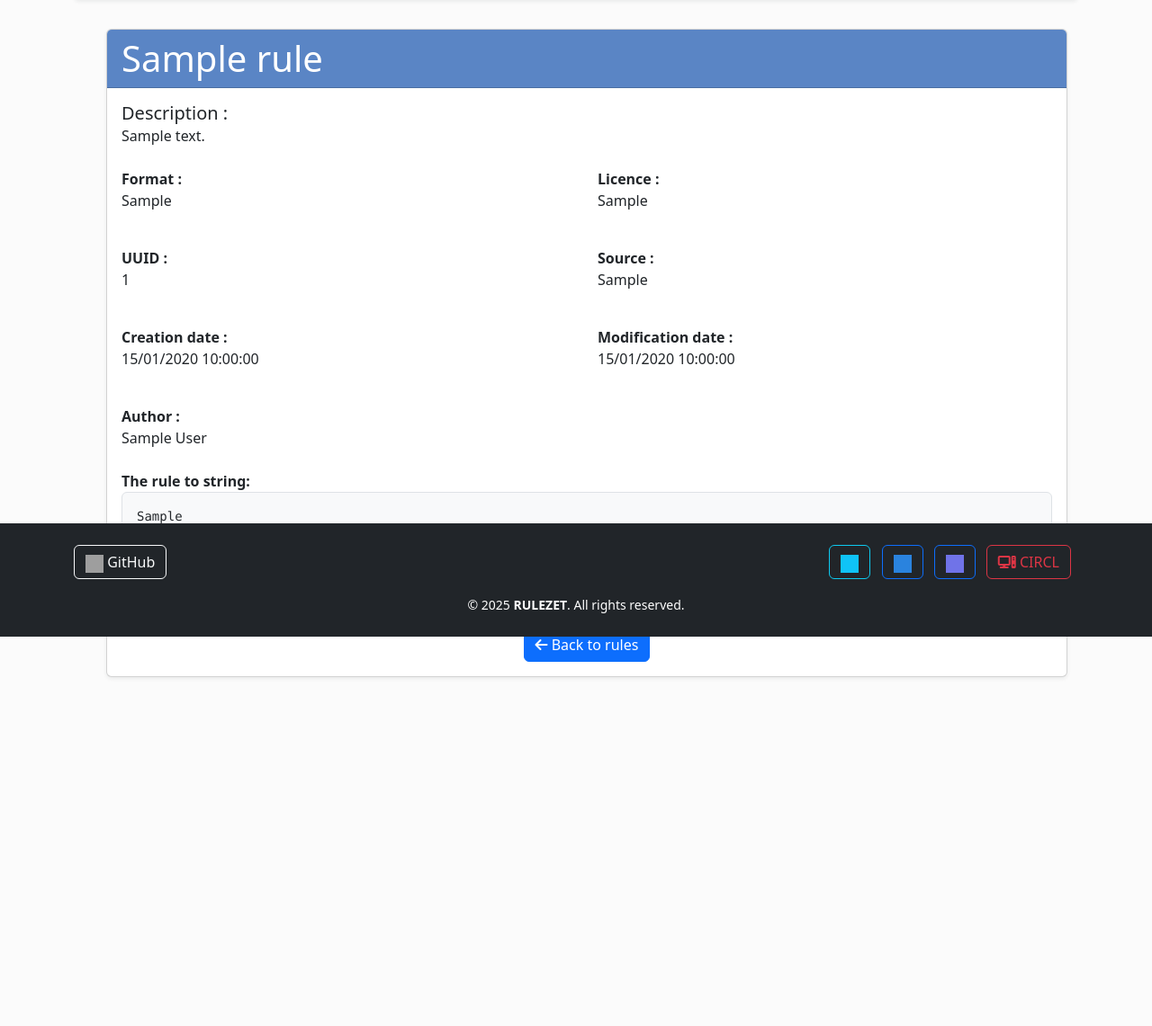
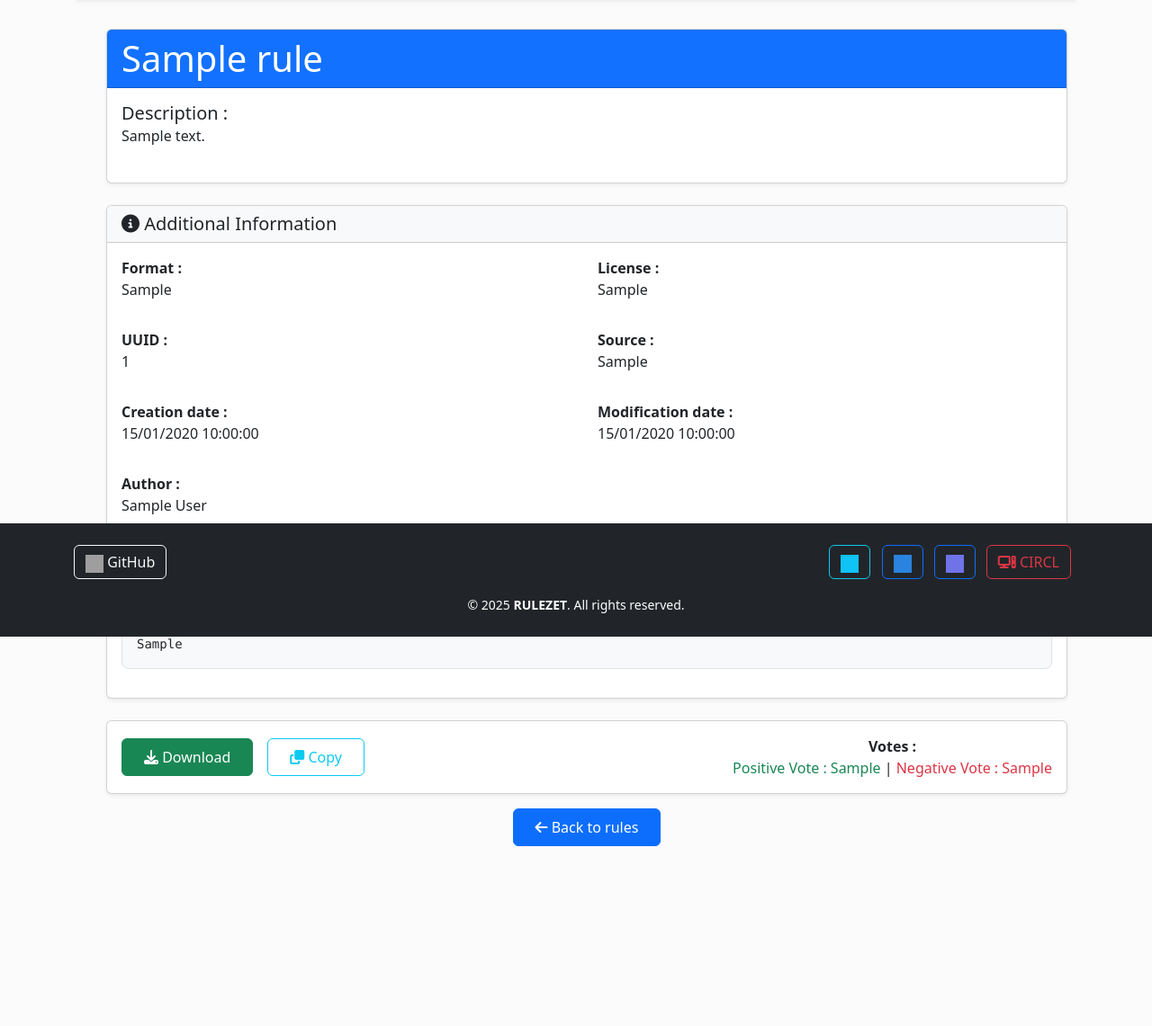
Before and after one commit to ngsoti/rulezet-core, a Flask app: page /detail_rule/1 in a window 1280 px wide. Shown: the part 92-1233 px from the top of the page at 90% size. Before the commit the page ends 846 px from the top, so only its background shows below. Run offline with Flask 3, Linux system fonts and the light colour scheme; tables that the repository leaves empty hold one stand-in row (values such as "Sample post"); some libraries are stand-ins or nearby versions; grey boxes are pictures that could not be loaded.

Commit message:
add: [style detial]  add new style to the page

```diff
--- a/app/templates/rule/detail_rule.html
+++ b/app/templates/rule/detail_rule.html
@@ -3,28 +3,38 @@
 
 {% block content %}
 <div class="container mt-4">
-    <div class="card shadow-sm">
-        <div class="card-header text-white" style="background-color: rgb(90, 133, 197)">
+    <!-- Main Card -->
+    <div class="card shadow-sm mb-4">
+        <div class="card-header text-white" style="background-color: rgb(19, 113, 255)">
             <h1 class="mb-0">{{ rule.title }}</h1>
         </div>
         <div class="card-body">
+            <!-- Rule Description -->
             <div class="mb-4">
                 <strong class="h5">Description :</strong>
                 <p>{{ rule.description }}</p>
             </div>
+        </div>
+    </div>
 
-            <div class="row mb-4">
+    <!-- Additional Information Card -->
+    <div class="card shadow-sm mb-4">
+        <div class="card-header bg-light">
+            <h5 class="mb-0"><i class="fas fa-info-circle"></i> Additional Information</h5>
+        </div>
+        <div class="card-body">
+            <div class="row mb-3">
                 <div class="col-md-6">
                     <strong>Format :</strong>
                     <p>{{ rule.format }}</p>
                 </div>
                 <div class="col-md-6">
-                    <strong>Licence :</strong>
+                    <strong>License :</strong>
                     <p>{{ rule.license }}</p>
                 </div>
             </div>
 
-            <div class="row mb-4">
+            <div class="row mb-3">
                 <div class="col-md-6">
                     <strong>UUID :</strong>
                     <p>{{ rule.uuid }}</p>
@@ -35,7 +45,7 @@
                 </div>
             </div>
 
-            <div class="row mb-4">
+            <div class="row mb-3">
                 <div class="col-md-6">
                     <strong>Creation date :</strong>
                     <p>{{ rule.creation_date.strftime('%d/%m/%Y %H:%M:%S') }}</p>
@@ -46,30 +56,48 @@
                 </div>
             </div>
 
-            <div class="mb-4">
+            <div class="mb-3">
                 <strong>Author :</strong>
                 <p>{{ rule.author }}</p>
             </div>
-            <div class="mb-4">
-                <strong>The rule to string:</strong>
-                <pre class="bg-light p-3 rounded border" style="white-space: pre-wrap;">{{ rule.to_string }}</pre>
         </div>
-            <div class="row mt-4 mb-4 align-items-center">
-                <div class="col-md-6 text-center text-md-start">
-                    <a href="{{ url_for('home.download_rule', rule_id=rule.id) }}" class="btn btn-success me-2">
+    </div>
+
+    <!-- Rule Content Card -->
+    <div class="card shadow-sm mb-4">
+        <div class="card-header bg-light">
+            <h5 class="mb-0"><i class="fas fa-file-alt"></i> Rule Content</h5>
+        </div>
+        <div class="card-body">
+            <pre class="bg-light p-3 rounded-3 border" style="white-space: pre-wrap;">{{ rule.to_string }}</pre>
+        </div>
+    </div>
+
+    <!-- Actions Card -->
+    <div class="card shadow-sm">
+        <div class="card-body d-flex justify-content-between align-items-center">
+            <!-- Actions -->
+            <div class="d-flex">
+                <a href="{{ url_for('home.download_rule', rule_id=rule.id) }}" class="btn btn-success me-3 px-4 py-2">
                     <i class="fas fa-download"></i> Download
                 </a>
 
-                    <button class="btn btn-secondary" onclick="copyToClipboard()">
+                <button class="btn btn-outline-info me-3 px-4 py-2" onclick="copyToClipboard()">
                     <i class="fas fa-copy"></i> Copy
                 </button>
+
+                <span id="copyMessage" class="text-success ms-2" style="display: none; font-size: 0.875rem;">
+                    Content copied to clipboard!
+                </span>
             </div>
 
-                <div class="col-md-6 text-center text-md-end">
+            <!-- Votes -->
+            <div class="text-center">
                 <strong>Votes :</strong>
                 <div>
-                        <span class="text-success">Vote positif : {{ rule.vote_up }}</span> |
-                        <span class="text-danger">Vote négatif : {{ rule.vote_down }}</span>
+                    <span class="text-success">Positive Vote : {{ rule.vote_up }}</span> |
+                    <span class="text-danger">Negative Vote : {{ rule.vote_down }}</span>
+                </div>
             </div>
         </div>
     </div>
@@ -77,24 +105,29 @@
     <textarea id="ruleContentToCopy" style="display: none;">{{ rule.to_string }}</textarea>
 
     <div class="text-center mt-3">
-                <a href="/" class="btn btn-primary">
+        <a href="/" class="btn btn-primary px-4 py-2">
             <i class="fas fa-arrow-left"></i> Back to rules
         </a>
     </div>
 </div>
-    </div>
-</div>
+
 {% endblock %}
+
 {% block script %}
 <script>
     function copyToClipboard() {
         const textarea = document.getElementById('ruleContentToCopy');
-        textarea.style.display = 'block'; // nécessaire pour sélectionner le texte
+        textarea.style.display = 'block';
         textarea.select();
-        textarea.setSelectionRange(0, 99999); // pour mobile
         document.execCommand("copy");
         textarea.style.display = 'none';
-        alert("Contenu copié dans le presse-papier !");
+
+        var copyMessage = document.getElementById('copyMessage');
+        copyMessage.style.display = 'inline';
+
+        setTimeout(function() {
+            copyMessage.style.display = 'none';
+        }, 2000);
     }
 </script>
 {% endblock %}
```
Lines whose indentation alone changed are shown as unchanged.
